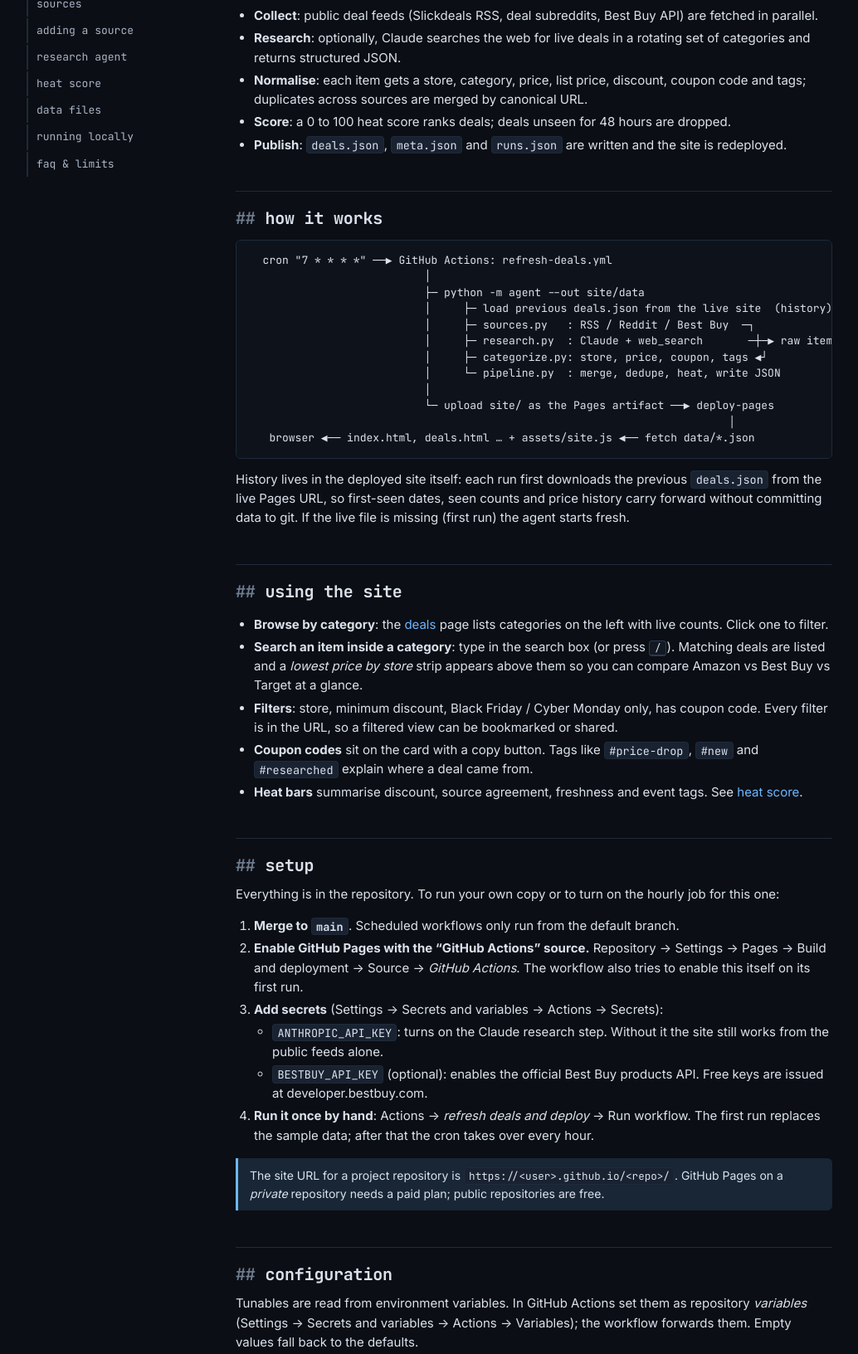
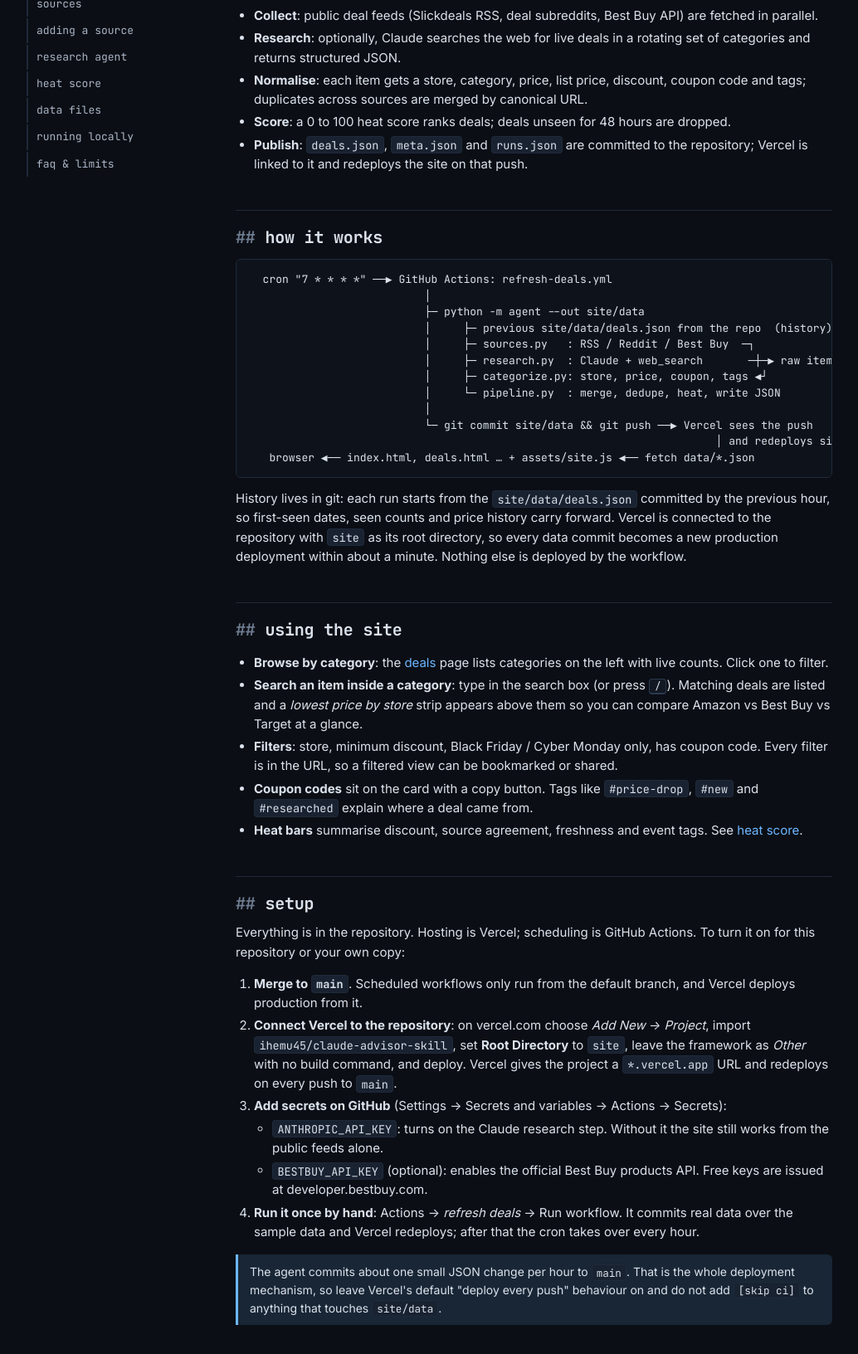
Before and after one commit to ihemu45/claude-advisor-skill, a plain HTML site: page site/docs/index.html in a window 1280 px wide. Shown: the part 351-1983 px from the top of the page at 83% size, without its empty margins (24-1058 px from the left). Drawn offline with Linux system fonts and the light colour scheme.

Commit message:
Switch hosting from GitHub Pages to Vercel
The hourly workflow now commits the refreshed site/data/*.json to the
branch it ran on instead of deploying a Pages artifact. Vercel is linked
to the repository with site/ as the root directory and redeploys on that
push, so no deploy step, token or Pages setting is needed. History is
read from the committed data instead of the live site. Docs, README and
changelog updated to match.

Co-Authored-By: Claude Fable 5.1 <noreply@anthropic.com>
Claude-Session: https://claude.ai/code/session_01HTwatMSrd9xnKP6GoT5PUn

```diff
--- a/site/docs/index.html
+++ b/site/docs/index.html
@@ -47,7 +47,7 @@
 
   <article class="prose">
     <h1>docs</h1>
-    <p class="lead">dealgrep is two things: a Python agent that runs hourly in GitHub Actions and writes JSON, and a static site on GitHub Pages that renders it. There is no server, database or build step.</p>
+    <p class="lead">dealgrep is two things: a Python agent that runs hourly in GitHub Actions and commits JSON, and a static site hosted on Vercel that renders it. There is no server, database or build step.</p>
 
     <h2 id="overview">overview<a class="anchor" href="#overview">#</a></h2>
     <ul>
@@ -55,23 +55,23 @@
       <li><strong>Research</strong>: optionally, Claude searches the web for live deals in a rotating set of categories and returns structured JSON.</li>
       <li><strong>Normalise</strong>: each item gets a store, category, price, list price, discount, coupon code and tags; duplicates across sources are merged by canonical URL.</li>
       <li><strong>Score</strong>: a 0 to 100 heat score ranks deals; deals unseen for 48 hours are dropped.</li>
-      <li><strong>Publish</strong>: <code>deals.json</code>, <code>meta.json</code> and <code>runs.json</code> are written and the site is redeployed.</li>
+      <li><strong>Publish</strong>: <code>deals.json</code>, <code>meta.json</code> and <code>runs.json</code> are committed to the repository; Vercel is linked to it and redeploys the site on that push.</li>
     </ul>
 
     <h2 id="how-it-works">how it works<a class="anchor" href="#how-it-works">#</a></h2>
 <pre><code>  cron "7 * * * *" ──▶ GitHub Actions: refresh-deals.yml
                            │
                            ├─ python -m agent --out site/data
-                           │     ├─ load previous deals.json from the live site  (history)
+                           │     ├─ previous site/data/deals.json from the repo  (history)
                            │     ├─ sources.py   : RSS / Reddit / Best Buy  ─┐
                            │     ├─ research.py  : Claude + web_search       ─┼─▶ raw items
                            │     ├─ categorize.py: store, price, coupon, tags ◀┘
                            │     └─ pipeline.py  : merge, dedupe, heat, write JSON
                            │
-                           └─ upload site/ as the Pages artifact ──▶ deploy-pages
-                                                                          │
+                           └─ git commit site/data && git push ──▶ Vercel sees the push
+                                                                        │ and redeploys site/
    browser ◀── index.html, deals.html … + assets/site.js ◀── fetch data/*.json</code></pre>
-    <p>History lives in the deployed site itself: each run first downloads the previous <code>deals.json</code> from the live Pages URL, so first-seen dates, seen counts and price history carry forward without committing data to git. If the live file is missing (first run) the agent starts fresh.</p>
+    <p>History lives in git: each run starts from the <code>site/data/deals.json</code> committed by the previous hour, so first-seen dates, seen counts and price history carry forward. Vercel is connected to the repository with <code>site</code> as its root directory, so every data commit becomes a new production deployment within about a minute. Nothing else is deployed by the workflow.</p>
 
     <h2 id="using-the-site">using the site<a class="anchor" href="#using-the-site">#</a></h2>
     <ul>
@@ -83,19 +83,19 @@
     </ul>
 
     <h2 id="setup">setup<a class="anchor" href="#setup">#</a></h2>
-    <p>Everything is in the repository. To run your own copy or to turn on the hourly job for this one:</p>
+    <p>Everything is in the repository. Hosting is Vercel; scheduling is GitHub Actions. To turn it on for this repository or your own copy:</p>
     <ol>
-      <li><strong>Merge to <code>main</code></strong>. Scheduled workflows only run from the default branch.</li>
-      <li><strong>Enable GitHub Pages with the “GitHub Actions” source.</strong> Repository → Settings → Pages → Build and deployment → Source → <em>GitHub Actions</em>. The workflow also tries to enable this itself on its first run.</li>
-      <li><strong>Add secrets</strong> (Settings → Secrets and variables → Actions → Secrets):
+      <li><strong>Merge to <code>main</code></strong>. Scheduled workflows only run from the default branch, and Vercel deploys production from it.</li>
+      <li><strong>Connect Vercel to the repository</strong>: on vercel.com choose <em>Add New → Project</em>, import <code>ihemu45/claude-advisor-skill</code>, set <strong>Root Directory</strong> to <code>site</code>, leave the framework as <em>Other</em> with no build command, and deploy. Vercel gives the project a <code>*.vercel.app</code> URL and redeploys on every push to <code>main</code>.</li>
+      <li><strong>Add secrets on GitHub</strong> (Settings → Secrets and variables → Actions → Secrets):
         <ul>
           <li><code>ANTHROPIC_API_KEY</code>: turns on the Claude research step. Without it the site still works from the public feeds alone.</li>
           <li><code>BESTBUY_API_KEY</code> (optional): enables the official Best Buy products API. Free keys are issued at developer.bestbuy.com.</li>
         </ul>
       </li>
-      <li><strong>Run it once by hand</strong>: Actions → <em>refresh deals and deploy</em> → Run workflow. The first run replaces the sample data; after that the cron takes over every hour.</li>
+      <li><strong>Run it once by hand</strong>: Actions → <em>refresh deals</em> → Run workflow. It commits real data over the sample data and Vercel redeploys; after that the cron takes over every hour.</li>
     </ol>
-    <div class="callout info">The site URL for a project repository is <code>https://&lt;user&gt;.github.io/&lt;repo&gt;/</code>. GitHub Pages on a <em>private</em> repository needs a paid plan; public repositories are free.</div>
+    <div class="callout info">The agent commits about one small JSON change per hour to <code>main</code>. That is the whole deployment mechanism, so leave Vercel's default "deploy every push" behaviour on and do not add <code>[skip ci]</code> to anything that touches <code>site/data</code>.</div>
 
     <h2 id="configuration">configuration<a class="anchor" href="#configuration">#</a></h2>
     <p>Tunables are read from environment variables. In GitHub Actions set them as repository <em>variables</em> (Settings → Secrets and variables → Actions → Variables); the workflow forwards them. Empty values fall back to the defaults.</p>
@@ -156,7 +156,7 @@
     </ul>
 
     <h2 id="data">data files<a class="anchor" href="#data">#</a></h2>
-    <p>Everything the site shows is in three JSON files under <code>data/</code>, which you are free to consume directly.</p>
+    <p>Everything the site shows is in three JSON files under <code>data/</code> (in the repository under <code>site/data/</code>), which you are free to consume directly.</p>
 <pre><code>// data/deals.json
 { "generated_at": "2026-11-24T16:07:00Z", "sample": false, "deals": [ {
     "id": "3f9c…",                 // sha1 of the canonical URL
```
Also changed, not shown: site/about/index.html (+1 -1 lines), site/changelog/index.html (+1 -1 lines), 2 other files.
